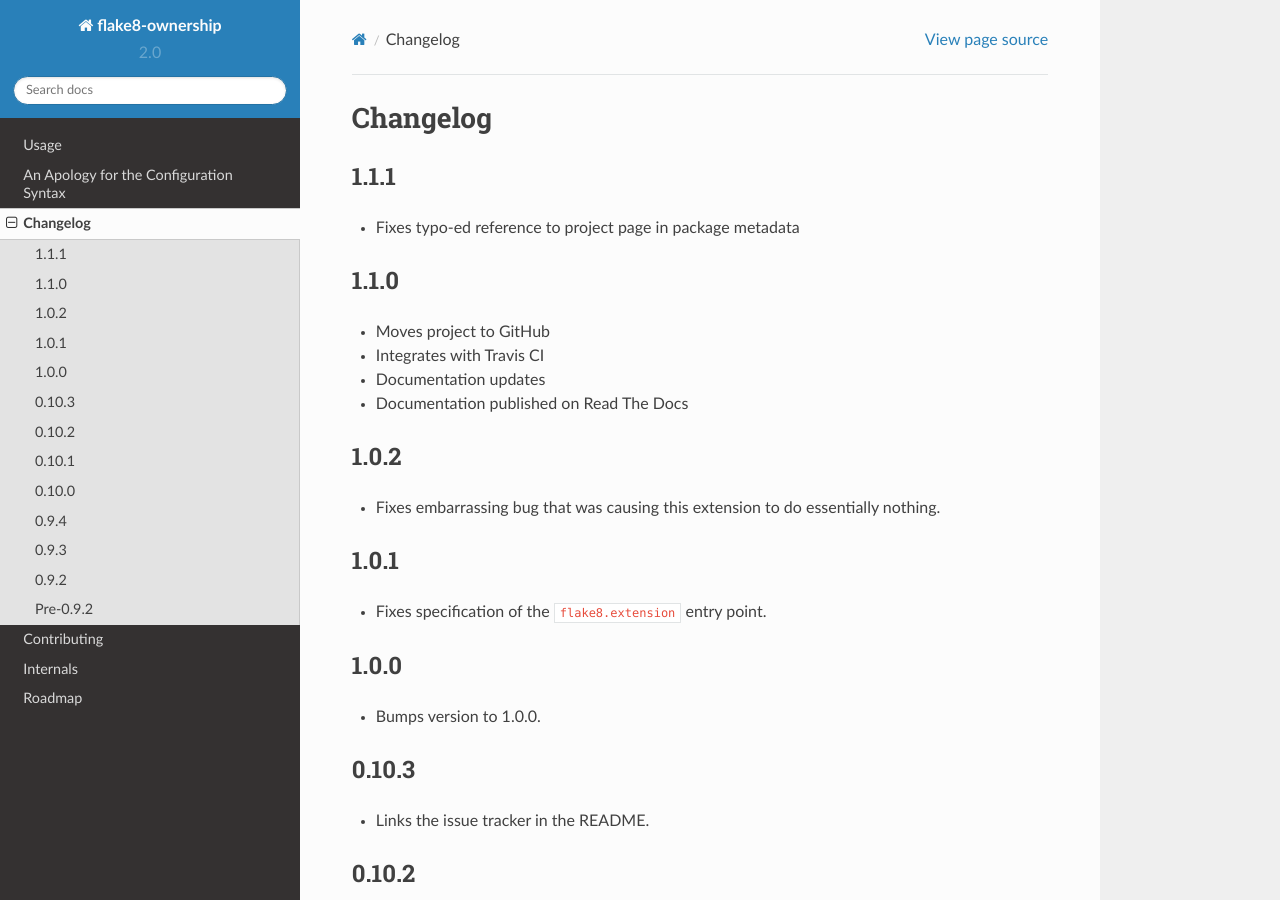
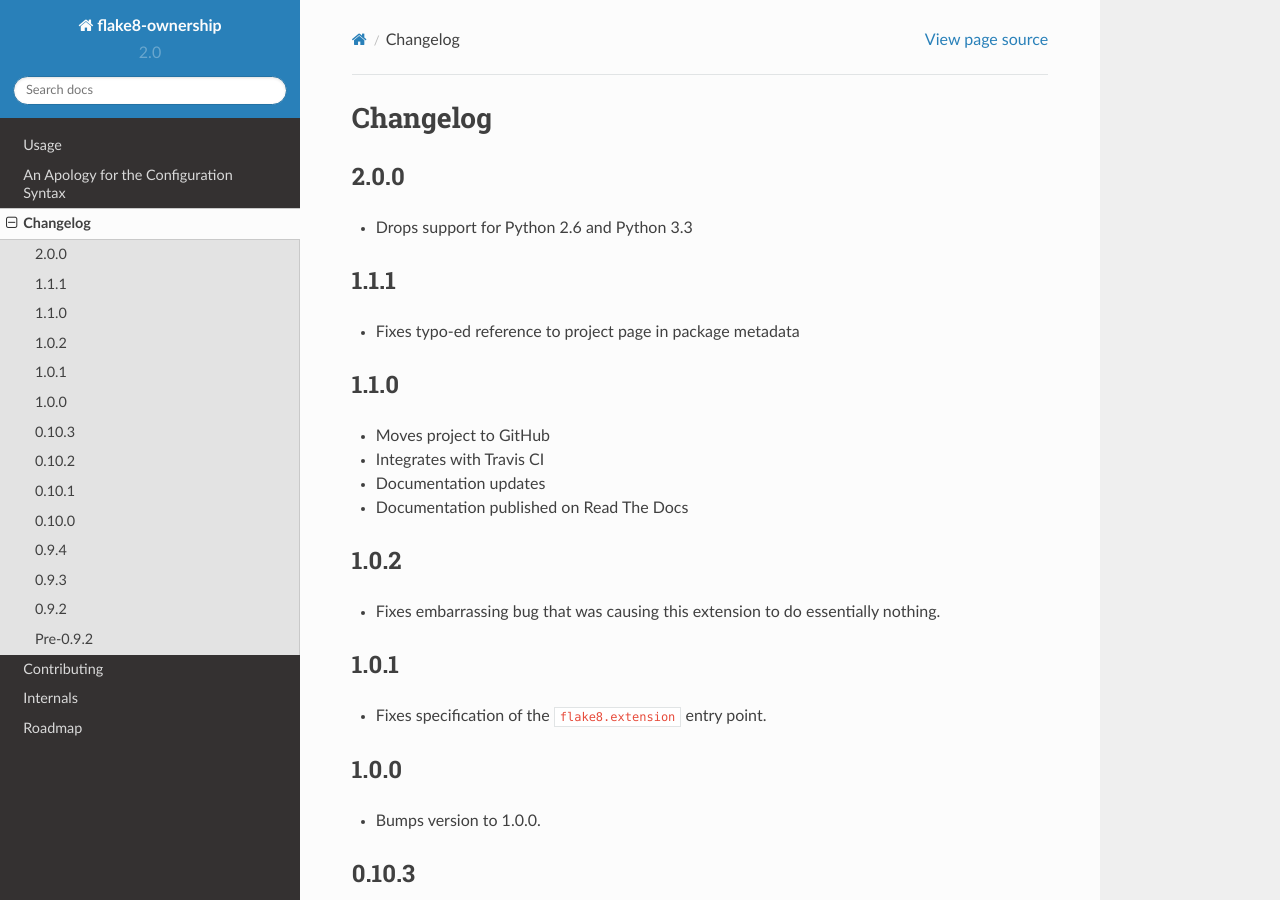
Before and after one commit to decafjoe/flake8-ownership, a Sphinx documentation site: the page built from doc/changelog.rst, in a window 1280 px wide and 900 px high. Built offline with Sphinx 7.4.7 and the Read the Docs theme 2.0.0, drawn with Linux system fonts in a browser that asks for light colours.

Commit message:
Formally drops support for Python 2.6 and Python 3.3.
These have been deprecated and unsupported for a while, but
haven't caused problems. The Python 3.3 test is now causing
Travis CI suite to fail and, while that isn't a great reason on
its own to drop support, it's the final nail in the coffin. This
had to happen at some point, and this is that point. On the plus
side, we can now move forward with newer versions of pytest.
Yay!

```diff
--- a/doc/changelog.rst
+++ b/doc/changelog.rst
@@ -2,6 +2,11 @@
 ===========
  Changelog
 ===========
+
+2.0.0
+=====
+
+* Drops support for Python 2.6 and Python 3.3
 
 
 1.1.1
--- a/setup.py
+++ b/setup.py
@@ -31,10 +31,8 @@ setup(
         'License :: OSI Approved :: BSD License',
         'Operating System :: OS Independent',
         'Programming Language :: Python :: 2',
-        'Programming Language :: Python :: 2.6',
         'Programming Language :: Python :: 2.7',
         'Programming Language :: Python :: 3',
-        'Programming Language :: Python :: 3.3',
         'Programming Language :: Python :: 3.4',
         'Programming Language :: Python :: 3.5',
         'Programming Language :: Python :: 3.6',
```
Also changed, not shown: .travis.yml, 1 other file.
